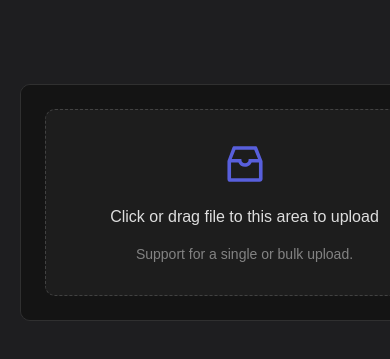
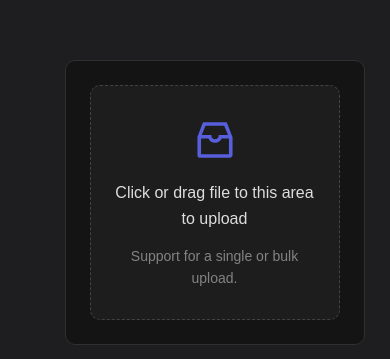
Before and after one commit to usman1947/FileUpload, a React (Create React App) app: page / in a window 390 px wide. Shown: the part 239-598 px from the top of the page. Built offline with nearby package versions, Linux system fonts and the light colour scheme.

Commit message:
adding responsive styling

```diff
--- a/src/features/file-upload/components/enter-custodian.tsx
+++ b/src/features/file-upload/components/enter-custodian.tsx
@@ -1,7 +1,8 @@
 import { UploadOutlined } from "@ant-design/icons";
-import { Input, Button, Space, UploadFile, Card } from "antd";
+import { Input, Button, Space, UploadFile, Card, Grid } from "antd";
 import { Constants } from "../util";
 
+const { useBreakpoint } = Grid;
 interface EnterCustodianProps {
   setUploadStatus: React.Dispatch<React.SetStateAction<string>>;
   setCustodian: React.Dispatch<React.SetStateAction<string>>;
@@ -24,14 +25,19 @@ const EnterCustodian: React.FC<EnterCustodianProps> = ({
   addNewBatch,
   fileList,
 }) => {
+  const screens = useBreakpoint();
   function onSubmit(): void {
     setUploadStatus(Constants.UploadStateEnum.UPLOADING);
     addNewBatch();
   }
   return (
     <form onSubmit={onSubmit} data-testid="enter-custodian-form">
-      <Card style={{ width: "400px" }}>
-        <Space size={32} direction="horizontal" align="center">
+      <Card className="container">
+        <Space
+          size={screens.xs ? 16 : 32}
+          direction="horizontal"
+          align="center"
+        >
           <Input
             allowClear
             placeholder="Enter Custodian"
@@ -45,7 +51,7 @@ const EnterCustodian: React.FC<EnterCustodianProps> = ({
             data-testid="enter-custodian-submit"
             icon={<UploadOutlined />}
           >
-            Submit {fileList.length} Files
+            {!screens.xs && `Submit ${fileList.length} Files`}
           </Button>
         </Space>
       </Card>
--- a/src/features/file-upload/components/upload-box.tsx
+++ b/src/features/file-upload/components/upload-box.tsx
@@ -9,7 +9,6 @@ interface UploadBoxProps {
 
 const draggerStyle: React.CSSProperties = {
   height: "300px",
-  width: "400px",
 };
 
 /**
@@ -29,7 +28,12 @@ const UploadBox: React.FC<UploadBoxProps> = ({ setFileList }) => {
   };
 
   return (
-    <Dragger style={draggerStyle} {...draggerProps} data-testid="upload-box">
+    <Dragger
+      style={draggerStyle}
+      {...draggerProps}
+      data-testid="upload-box"
+      className="container"
+    >
       <p className="ant-upload-drag-icon">
         <InboxOutlined />
       </p>
--- a/src/features/file-upload/components/upload-progress.tsx
+++ b/src/features/file-upload/components/upload-progress.tsx
@@ -20,7 +20,7 @@ const UploadProgress: React.FC<UploadProgressProps> = ({
   custodian,
 }) => {
   return (
-    <Card>
+    <Card className="container">
       <Space
         direction="horizontal"
         align="center"
--- a/src/styles.css
+++ b/src/styles.css
@@ -20,3 +20,11 @@ body {
   background-color: rgba(0, 0, 0, 0.2);
   border-radius: 10px;
 }
+
+.container {
+  display: block;
+  width: 400px;
+  @media (max-width: 576px) {
+    width: 250px;
+  }
+}
```
